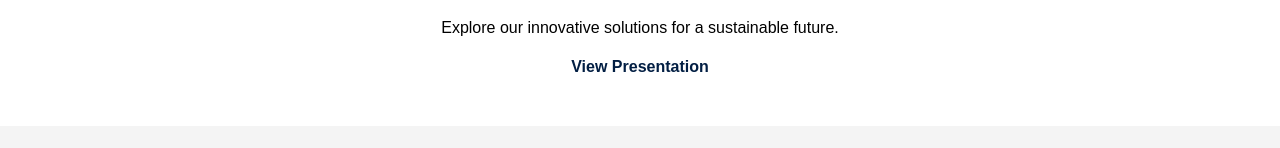
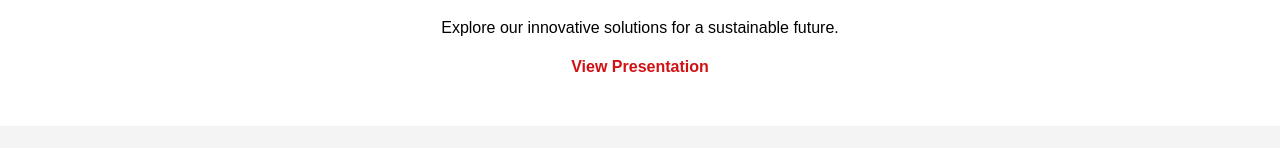
Before and after one commit to soumyasish-sarkar/e-pedel, a plain HTML site: page index.html in a window 1280 px wide. Shown: the part 267-415 px from the top of the page. Drawn offline with Linux system fonts and the light colour scheme.

Commit message:
Update styles.css

```diff
--- a/styles.css
+++ b/styles.css
@@ -13,7 +13,7 @@ header {
 }
 
 nav a {
-    color: #021e43;
+    color: #d01215;
     text-decoration: none;
     font-weight: bold;
 }
```
